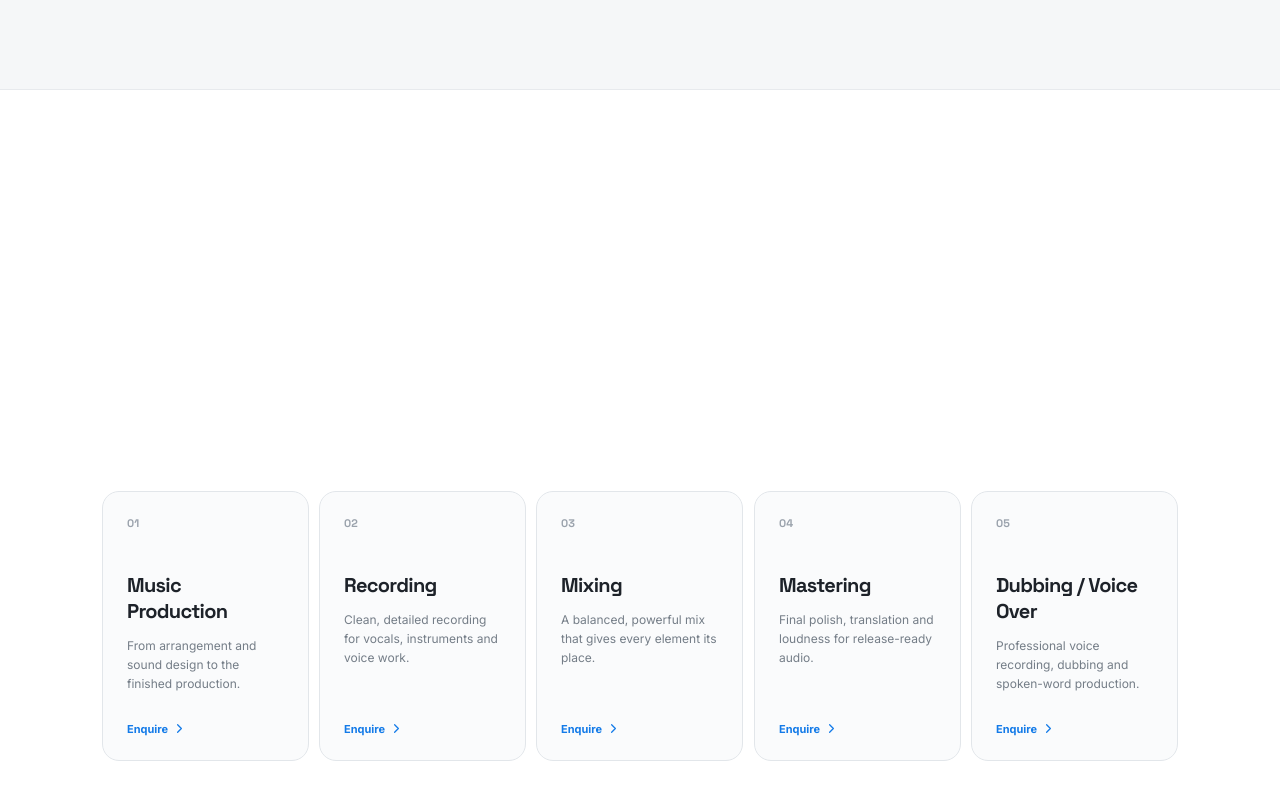
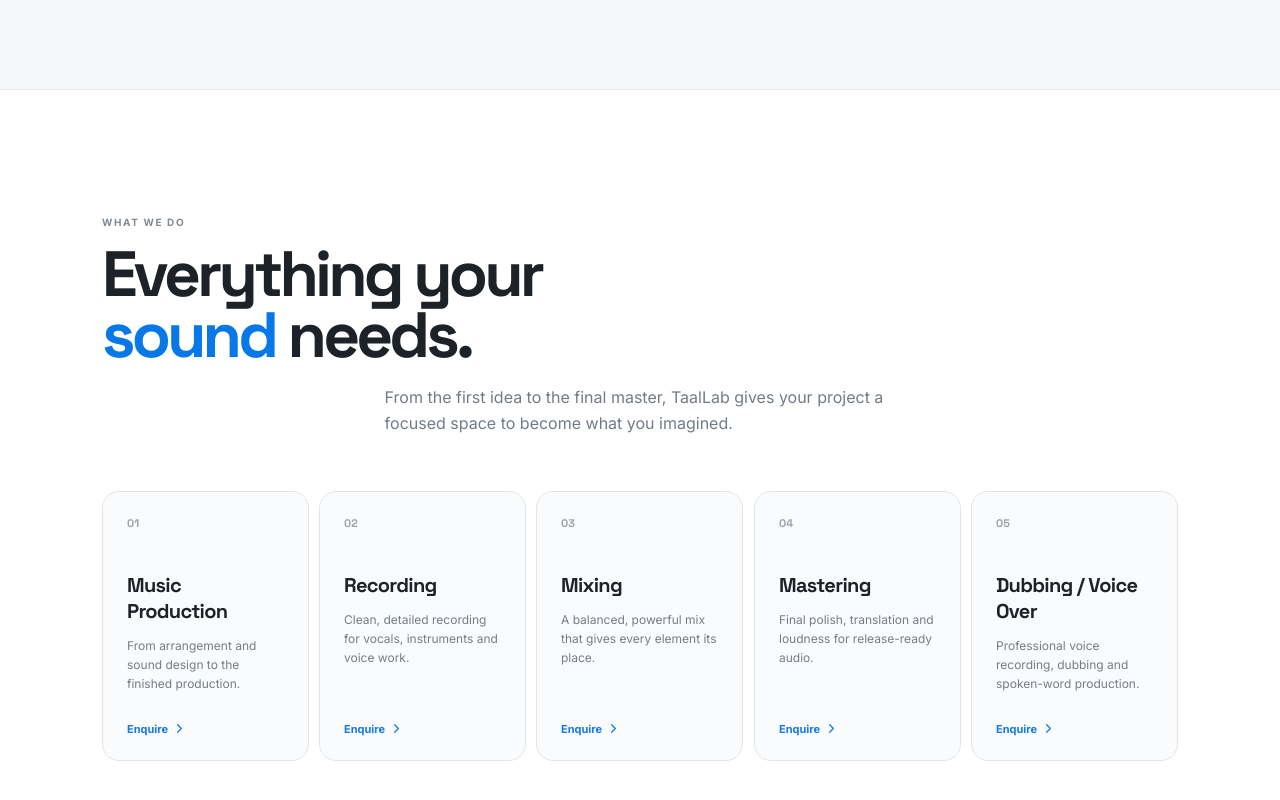
Before and after one commit to taallabstudio/webpage, a React (Vite) app: page / in a window 1280 px wide. Shown: the part 1431-2231 px from the top of the page. Built offline with nearby package versions, Linux system fonts and the light colour scheme.

Commit message:
Force visible CSS transitions for every homepage section

```diff
--- a/src/styles.css
+++ b/src/styles.css
@@ -773,3 +773,46 @@ html{scroll-behavior:smooth}
     transform:translate3d(0,28px,0);
   }
 }
+
+
+/* Definitive section reveal state.
+   JavaScript toggles .is-visible from the same scroll loop that drives the hero. */
+.landing .site-section .section-heading,
+.landing .site-section .scroll-reveal,
+.landing .contact-section .contact-inner > div:first-child,
+.landing .contact-section .contact-grid > *{
+  opacity:0 !important;
+  transform:translate3d(0,36px,0) !important;
+  transition:
+    opacity .8s ease,
+    transform .8s ease !important;
+  will-change:opacity,transform;
+}
+.landing .site-section .section-heading.is-visible,
+.landing .site-section .scroll-reveal.is-visible,
+.landing .contact-section .contact-inner > div:first-child.is-visible,
+.landing .contact-section .contact-grid > *.is-visible{
+  opacity:1 !important;
+  transform:translate3d(0,0,0) !important;
+}
+
+/* Stagger service cards */
+.landing #services .service-card:nth-child(1){transition-delay:.05s !important}
+.landing #services .service-card:nth-child(2){transition-delay:.15s !important}
+.landing #services .service-card:nth-child(3){transition-delay:.25s !important}
+.landing #services .service-card:nth-child(4){transition-delay:.35s !important}
+.landing #services .service-card:nth-child(5){transition-delay:.45s !important}
+
+/* Studio */
+.landing #studio .studio-photo-wrap{transition-delay:.05s !important}
+.landing #studio .studio-copy{transition-delay:.18s !important}
+
+/* Booking */
+.landing #book-session .booking-intro{transition-delay:.05s !important}
+.landing #book-session .booking-form{transition-delay:.18s !important}
+
+/* Contact cards */
+.landing #contact .contact-grid > :nth-child(1){transition-delay:.05s !important}
+.landing #contact .contact-grid > :nth-child(2){transition-delay:.15s !important}
+.landing #contact .contact-grid > :nth-child(3){transition-delay:.25s !important}
+.landing #contact .contact-grid > :nth-child(4){transition-delay:.35s !important}
```
